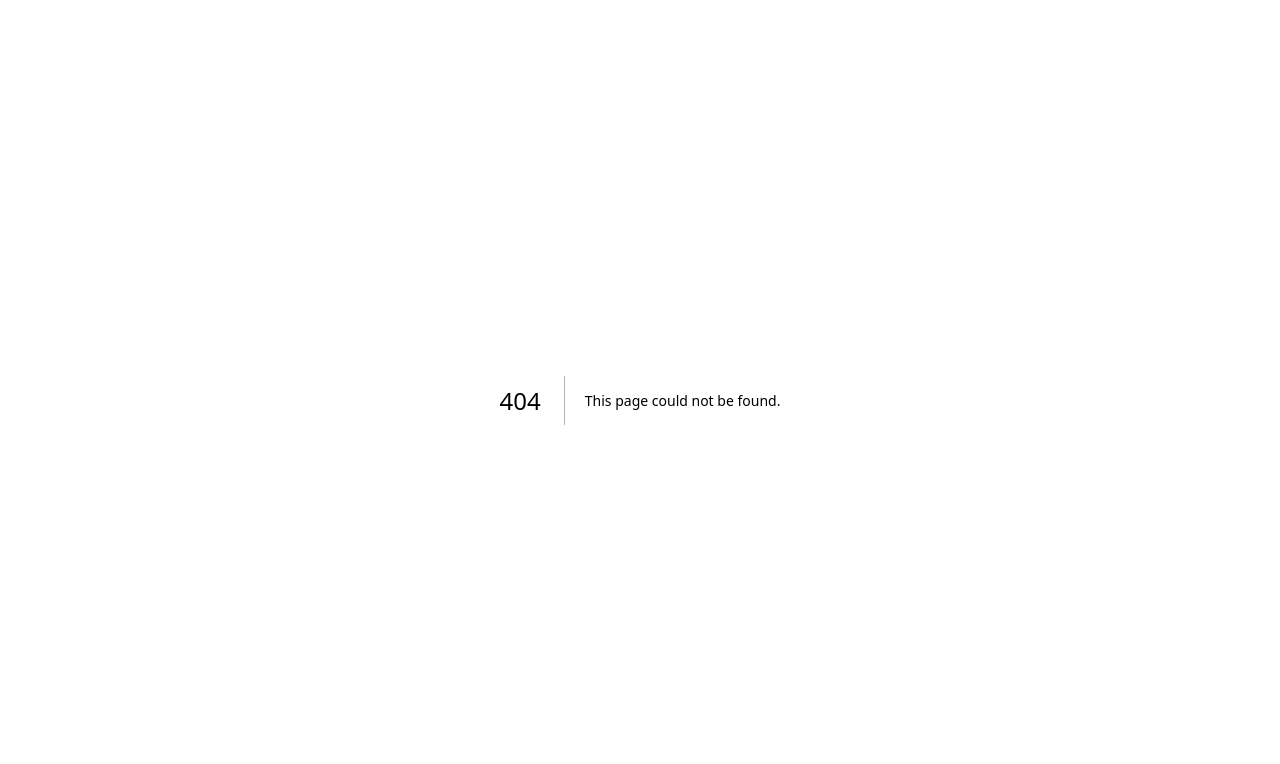
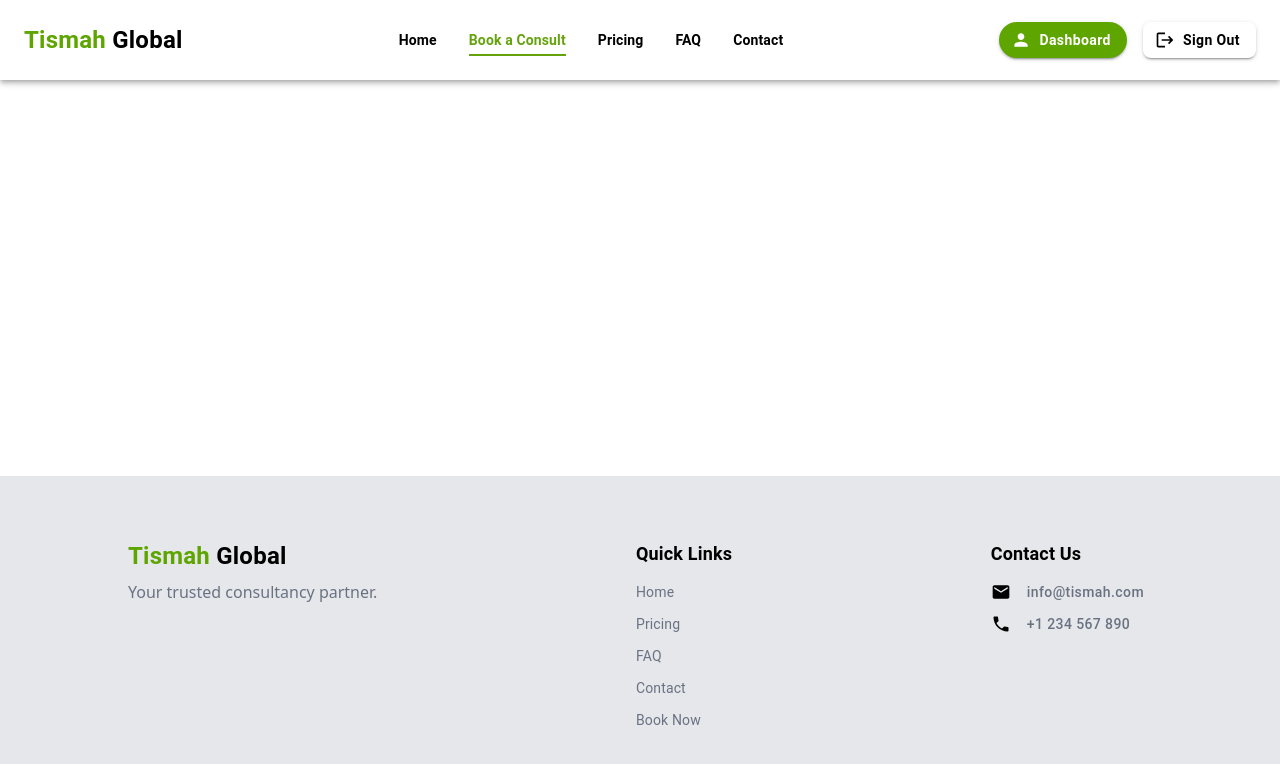
Before and after one commit to RealUltra/Tismah-Global-Consultancy, a Next.js app in the folder frontend/: page /book in a window 1280 px wide. Before the commit this address had no page. Shown: the top 764 px of the page. Built offline with nearby package versions, Linux system fonts and the light colour scheme; what @mui/material-nextjs would draw is missing.

Commit message:
Created empty webpages for booking and pricing; built booking type modal

```diff
--- /dev/null
+++ b/frontend/app/BookingTypeModal.tsx
@@ -0,0 +1,75 @@
+"use client";
+
+import { Box, Button, Card, Modal, Typography } from "@mui/material";
+import React, { ElementType } from "react";
+import {
+  School as SchoolIcon,
+  FlightTakeoff as FlightTakeoffIcon,
+  RocketLaunch as RocketLaunchIcon,
+} from "@mui/icons-material";
+import Link from "next/link";
+
+interface BookingType {
+  icon: ElementType;
+  title: string;
+  path: string;
+}
+
+interface Props {
+  open: boolean;
+  onClose: () => void;
+}
+
+const BookingTypeModal = ({ open, onClose }: Props) => {
+  const bookingTypes: BookingType[] = [
+    { icon: SchoolIcon, title: "Academic Consultancy", path: "/book/academic" },
+    {
+      icon: FlightTakeoffIcon,
+      title: "Outbound Consultancy",
+      path: "/book/outbound",
+    },
+    {
+      icon: RocketLaunchIcon,
+      title: "Entrepreneurial Consultancy",
+      path: "/book/business",
+    },
+  ];
+
+  return (
+    <Modal open={open} onClose={onClose}>
+      <Box className="!absolute !top-1/2 !left-1/2 transform -translate-x-1/2 -translate-y-1/2 !bg-white !outline-0 md:rounded-xl! py-8 md:py-12 px-12 w-full md:w-fit">
+        <Box className="!flex flex-col gap-4 md:gap-8">
+          <Box className="!flex flex-col gap-2">
+            <Typography className="!text-md !font-semibold !text-center">
+              What type of service are you looking for?
+            </Typography>
+
+            <span className="text-xs text-center text-gray-600 font-medium">
+              Choose a service to start booking an appointment
+            </span>
+          </Box>
+
+          <Box className="!flex flex-col !mx-auto">
+            {bookingTypes.map((bookingType, i) => (
+              <Button
+                key={i}
+                className="!normal-case"
+                disableRipple
+                sx={{ "&:hover": { backgroundColor: "transparent" } }}
+                component={Link}
+                href={bookingType.path}
+              >
+                <Card className="!flex flex-col !text-xs px-8 py-2 md:py-4 gap-2 !font-medium !rounded-lg !shadow-none !border-1 !border-gray-300 !text-gray-500 hover:bg-lime-100! hover:border-lime-500! !w-full">
+                  <bookingType.icon className="!flex !mx-auto !text-lime-600" />
+                  <span className="text-center">{bookingType.title}</span>
+                </Card>
+              </Button>
+            ))}
+          </Box>
+        </Box>
+      </Box>
+    </Modal>
+  );
+};
+
+export default BookingTypeModal;
--- a/frontend/app/HeroSection.tsx
+++ b/frontend/app/HeroSection.tsx
@@ -1,8 +1,12 @@
+"use client";
+
 import { Box, Button, Typography } from "@mui/material";
-import Link from "next/link";
-import React from "react";
+import React, { useState } from "react";
+import BookingTypeModal from "./BookingTypeModal";
 
 const HeroSection = () => {
+  const [modalOpen, setModalOpen] = useState<boolean>(false);
+
   return (
     <Box className="!bg-gradient-to-b from-lime-50 to-white min-h-[80vh] !flex">
       <Box className="!mx-auto !my-auto !max-w-3xl !px-16 !flex !flex-col !gap-6">
@@ -18,8 +22,7 @@ const HeroSection = () => {
         <Box className="flex flex-wrap !gap-2 md:gap-4! !mx-auto !mt-4">
           <Button
             className="!rounded-4xl !bg-lime-600 !text-white !font-semibold !text-xl !px-8 !py-4 !mx-auto !w-full md:w-auto! !normal-case"
-            component={Link}
-            href="/book"
+            onClick={() => setModalOpen(true)}
           >
             Book Now
           </Button>
@@ -31,6 +34,13 @@ const HeroSection = () => {
           </Button>
         </Box>
       </Box>
+
+      {modalOpen && (
+        <BookingTypeModal
+          open={modalOpen}
+          onClose={() => setModalOpen(false)}
+        />
+      )}
     </Box>
   );
 };
--- a/frontend/app/NavBar.tsx
+++ b/frontend/app/NavBar.tsx
@@ -20,15 +20,27 @@ import {
 
 import Link from "next/link";
 import { usePathname } from "next/navigation";
+import BookingTypeModal from "./BookingTypeModal";
+
+interface NavItem {
+  label: string;
+  path: string;
+  onClick?: () => void;
+}
 
 const NavBar = () => {
   const pathname = usePathname();
 
-  const [mobileOpen, setMobileOpen] = useState(false);
+  const [mobileOpen, setMobileOpen] = useState<boolean>(false);
+  const [modalOpen, setModalOpen] = useState<boolean>(false);
 
-  const navItems = [
+  const navItems: NavItem[] = [
     { label: "Home", path: "/" },
-    { label: "Book a Consult", path: "/book" },
+    {
+      label: "Book a Consult",
+      path: "/book",
+      onClick: () => setModalOpen(true),
+    },
     { label: "Pricing", path: "/pricing" },
     { label: "FAQ", path: "/faq" },
     { label: "Contact", path: "/contact" },
@@ -49,9 +61,13 @@ const NavBar = () => {
               <MenuItem
                 key={i}
                 className="!text-sm !font-semibold !px-0"
-                component={Link}
-                href={item.path}
-                selected={pathname === item.path}
+                component={item.onClick === undefined ? Link : "li"}
+                href={item.onClick === undefined ? item.path : undefined}
+                onClick={item.onClick}
+                selected={
+                  pathname === item.path ||
+                  (item.path !== "/" && pathname.startsWith(item.path))
+                }
                 disableRipple
                 sx={{
                   color: "black",
@@ -109,9 +125,13 @@ const NavBar = () => {
                 <MenuItem
                   key={i}
                   className="!text-sm !font-semibold !rounded-lg"
-                  component={Link}
-                  href={item.path}
-                  selected={pathname === item.path}
+                  component={item.onClick === undefined ? Link : "li"}
+                  href={item.onClick === undefined ? item.path : undefined}
+                  onClick={item.onClick}
+                  selected={
+                    pathname === item.path ||
+                    (item.path !== "/" && pathname.startsWith(item.path))
+                  }
                   disableRipple
                   sx={{
                     color: "black",
@@ -155,6 +175,13 @@ const NavBar = () => {
           </Box>
         </Drawer>
       </Toolbar>
+
+      {modalOpen && (
+        <BookingTypeModal
+          open={modalOpen}
+          onClose={() => setModalOpen(false)}
+        />
+      )}
     </AppBar>
   );
 };
--- a/frontend/app/PricingCTA.tsx
+++ b/frontend/app/PricingCTA.tsx
@@ -1,8 +1,13 @@
+"use client";
+
 import { Box, Button, Typography } from "@mui/material";
 import Link from "next/link";
-import React from "react";
+import React, { useState } from "react";
+import BookingTypeModal from "./BookingTypeModal";
 
 const PricingCTA = () => {
+  const [modalOpen, setModalOpen] = useState<boolean>(false);
+
   return (
     <Box className="!mt-16 !bg-green-900 !px-12 !py-16 !flex flex-col !justify-center">
       <Box className="!flex flex-col !gap-6 !mx-auto !max-w-6xl !text-white">
@@ -17,8 +22,7 @@ const PricingCTA = () => {
         <Box className="flex flex-wrap !gap-2 md:gap-4! !mx-auto !mt-4">
           <Button
             className="!rounded-4xl !bg-lime-600 !text-white !font-semibold !text-xl !px-8 !py-4 !mx-auto !w-full md:w-auto! !normal-case"
-            component={Link}
-            href="/book"
+            onClick={() => setModalOpen(true)}
           >
             Book Now
           </Button>
@@ -31,6 +35,13 @@ const PricingCTA = () => {
           </Button>
         </Box>
       </Box>
+
+      {modalOpen && (
+        <BookingTypeModal
+          open={modalOpen}
+          onClose={() => setModalOpen(false)}
+        />
+      )}
     </Box>
   );
 };
--- /dev/null
+++ b/frontend/app/book/academic/page.tsx
@@ -0,0 +1,8 @@
+import MainLayout from "@/app/MainLayout";
+import React from "react";
+
+const AcademicBookingPage = () => {
+  return <MainLayout></MainLayout>;
+};
+
+export default AcademicBookingPage;
--- /dev/null
+++ b/frontend/app/book/business/page.tsx
@@ -0,0 +1,8 @@
+import MainLayout from "@/app/MainLayout";
+import React from "react";
+
+const BusinessBookingPage = () => {
+  return <MainLayout></MainLayout>;
+};
+
+export default BusinessBookingPage;
--- /dev/null
+++ b/frontend/app/book/outbound/page.tsx
@@ -0,0 +1,8 @@
+import MainLayout from "@/app/MainLayout";
+import React from "react";
+
+const OutboundBookingPage = () => {
+  return <MainLayout></MainLayout>;
+};
+
+export default OutboundBookingPage;
--- /dev/null
+++ b/frontend/app/book/page.tsx
@@ -0,0 +1,8 @@
+import React from "react";
+import MainLayout from "../MainLayout";
+
+const BookingChoicePage = () => {
+  return <MainLayout></MainLayout>;
+};
+
+export default BookingChoicePage;
--- a/frontend/app/faq/QuestionCard.tsx
+++ b/frontend/app/faq/QuestionCard.tsx
@@ -43,7 +43,7 @@ const QuestionCard = ({ question, answer }: Props) => {
           </Box>
 
           {showAnswer && (
-            <span className="!text-sm !text-gray-600">{answer}</span>
+            <span className="!text-sm !text-gray-600 !pr-8">{answer}</span>
           )}
         </CardContent>
       </CardActionArea>
--- a/frontend/app/globals.css
+++ b/frontend/app/globals.css
@@ -3,3 +3,17 @@
 html {
   scroll-behavior: smooth;
 }
+
+::-webkit-scrollbar {
+  width: 4px;
+  height: 8px;
+}
+
+::-webkit-scrollbar-thumb {
+  background-color: rgba(100, 100, 100, 0.5);
+  border-radius: 4px;
+}
+
+::-webkit-scrollbar-track {
+  background-color: transparent;
+}
--- /dev/null
+++ b/frontend/app/pricing/page.tsx
@@ -0,0 +1,8 @@
+import React from "react";
+import MainLayout from "../MainLayout";
+
+const PricingPage = () => {
+  return <MainLayout></MainLayout>;
+};
+
+export default PricingPage;
--- a/frontend/package.json
+++ b/frontend/package.json
@@ -3,7 +3,7 @@
   "version": "0.1.0",
   "private": true,
   "scripts": {
-    "dev": "next dev --turbopack",
+    "dev": "next dev",
     "build": "next build",
     "start": "next start",
     "lint": "next lint",
@@ -18,7 +18,8 @@
     "@mui/material-nextjs": "^7.1.1",
     "next": "15.3.3",
     "react": "^19.0.0",
-    "react-dom": "^19.0.0"
+    "react-dom": "^19.0.0",
+    "tailwind-scrollbar": "^4.0.2"
   },
   "devDependencies": {
     "@eslint/eslintrc": "^3",
```
Also changed, not shown: 1 other file (tests, documents, lock files or other folders).
